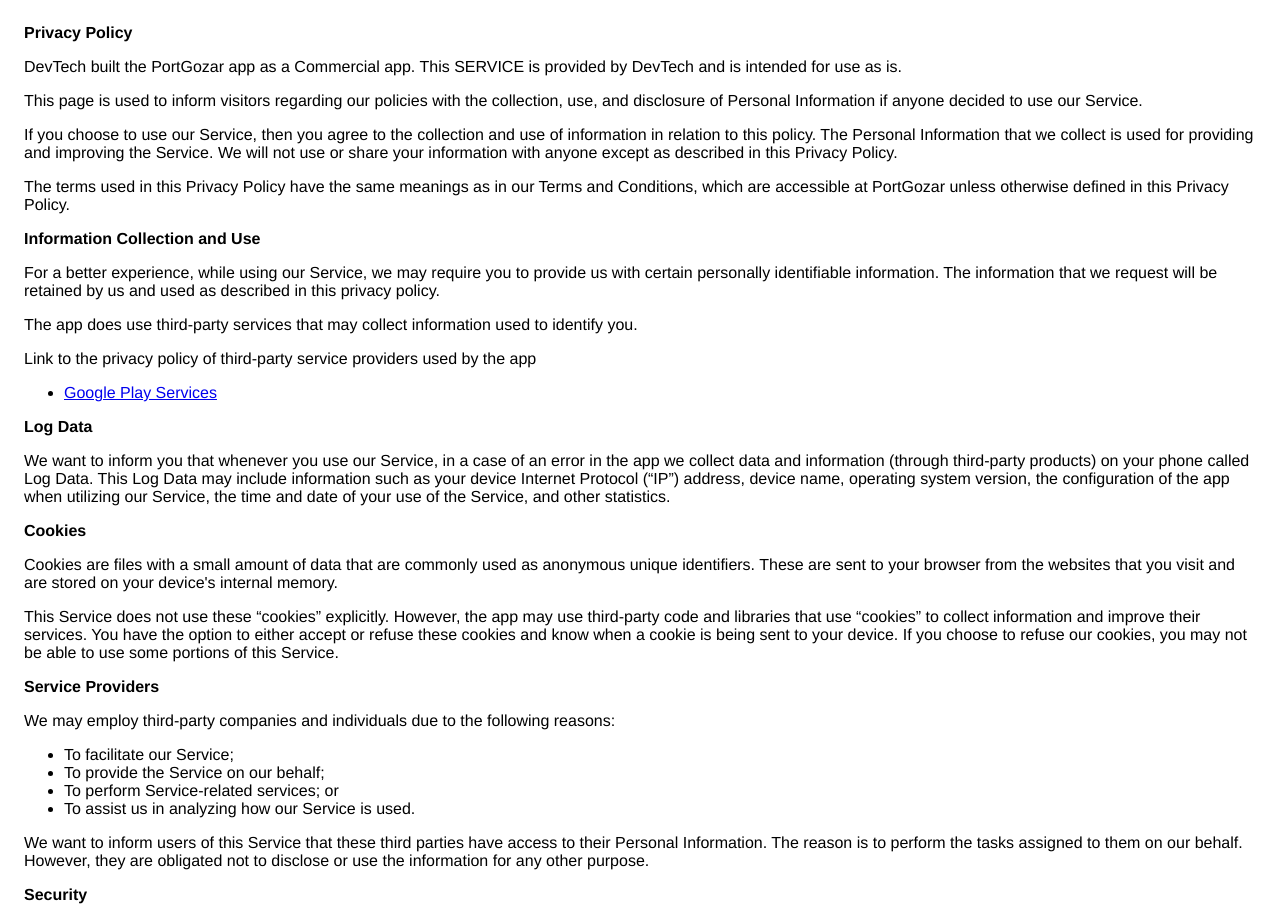
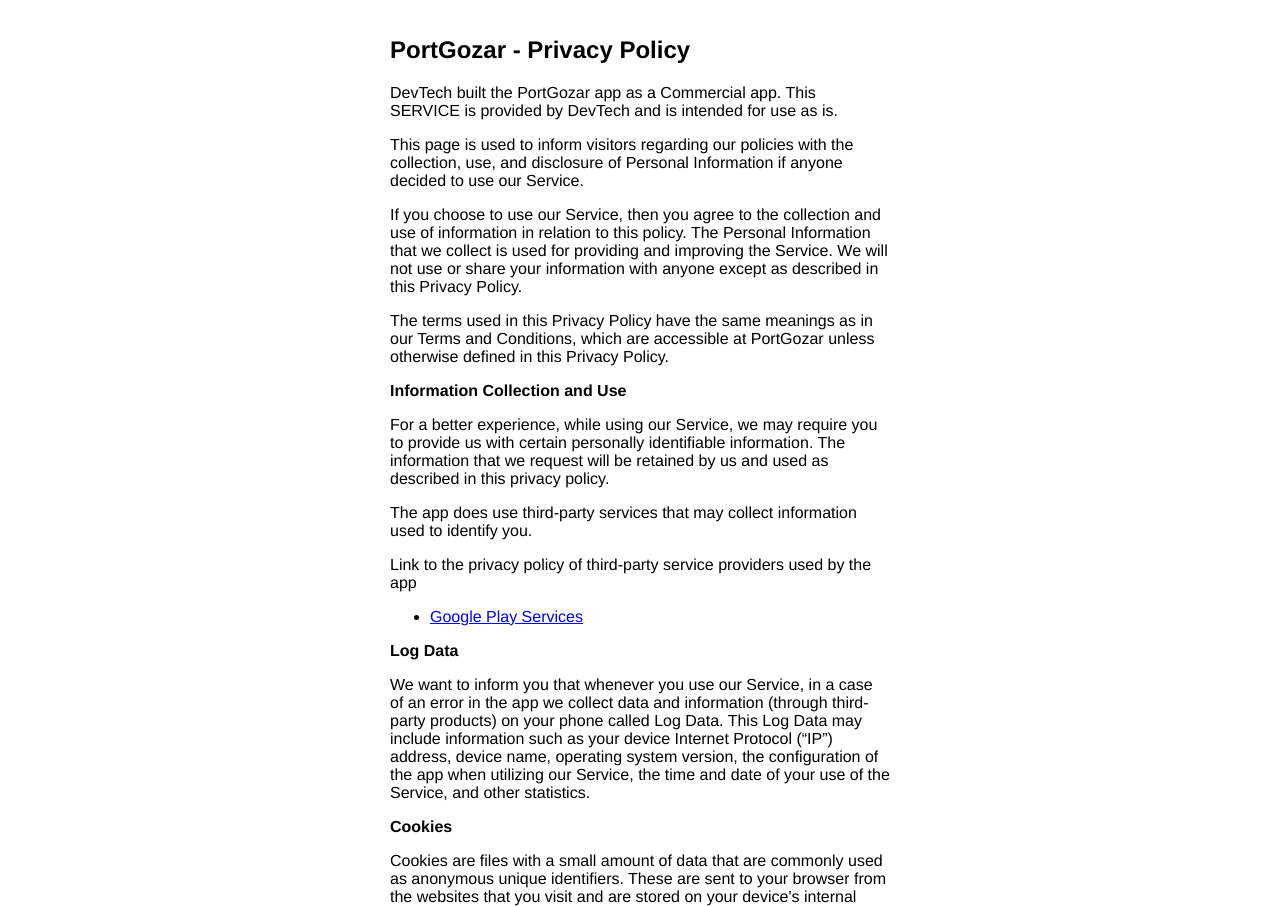
Before and after one commit to portgozar/portgozar.github.io, a plain HTML site: page privacy.html in a window 1280 px wide. Shown: the top 906 px of the page. Drawn offline with Linux system fonts and the light colour scheme.

Commit message:
Update privacy.html

```diff
--- a/privacy.html
+++ b/privacy.html
@@ -6,8 +6,8 @@
       <title>Privacy Policy</title>
       <style> body { font-family: 'Helvetica Neue', Helvetica, Arial, sans-serif; padding:1em; } </style>
     </head>
-    <body>
-    <strong>Privacy Policy</strong> <p>
+    <body style="max-width:500px; margin: 0 auto;">
+    <h2>PortGozar - Privacy Policy</h2> <p>
                   DevTech built the PortGozar app as
                   a Commercial app. This SERVICE is provided by
                   DevTech  and is intended for use as
```
